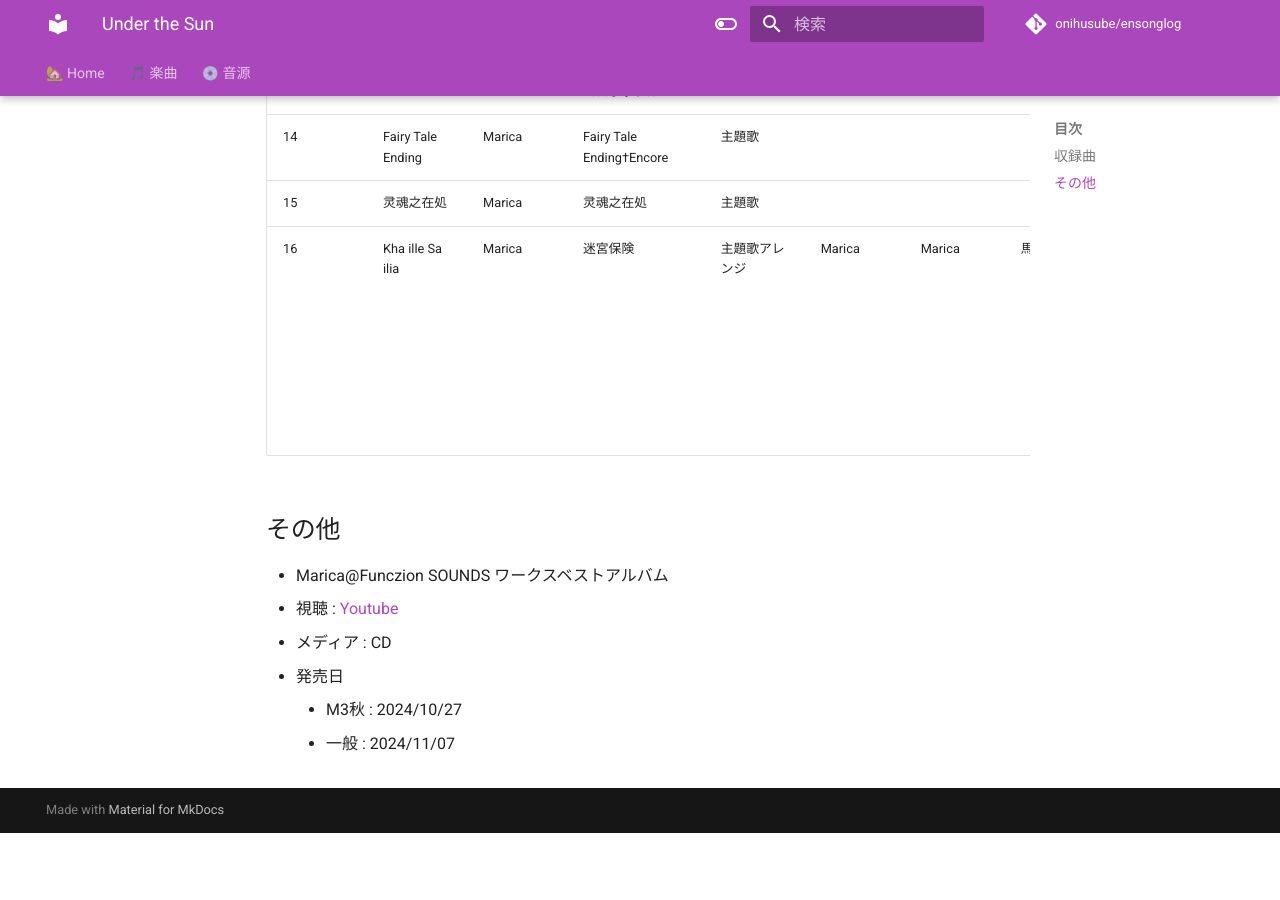
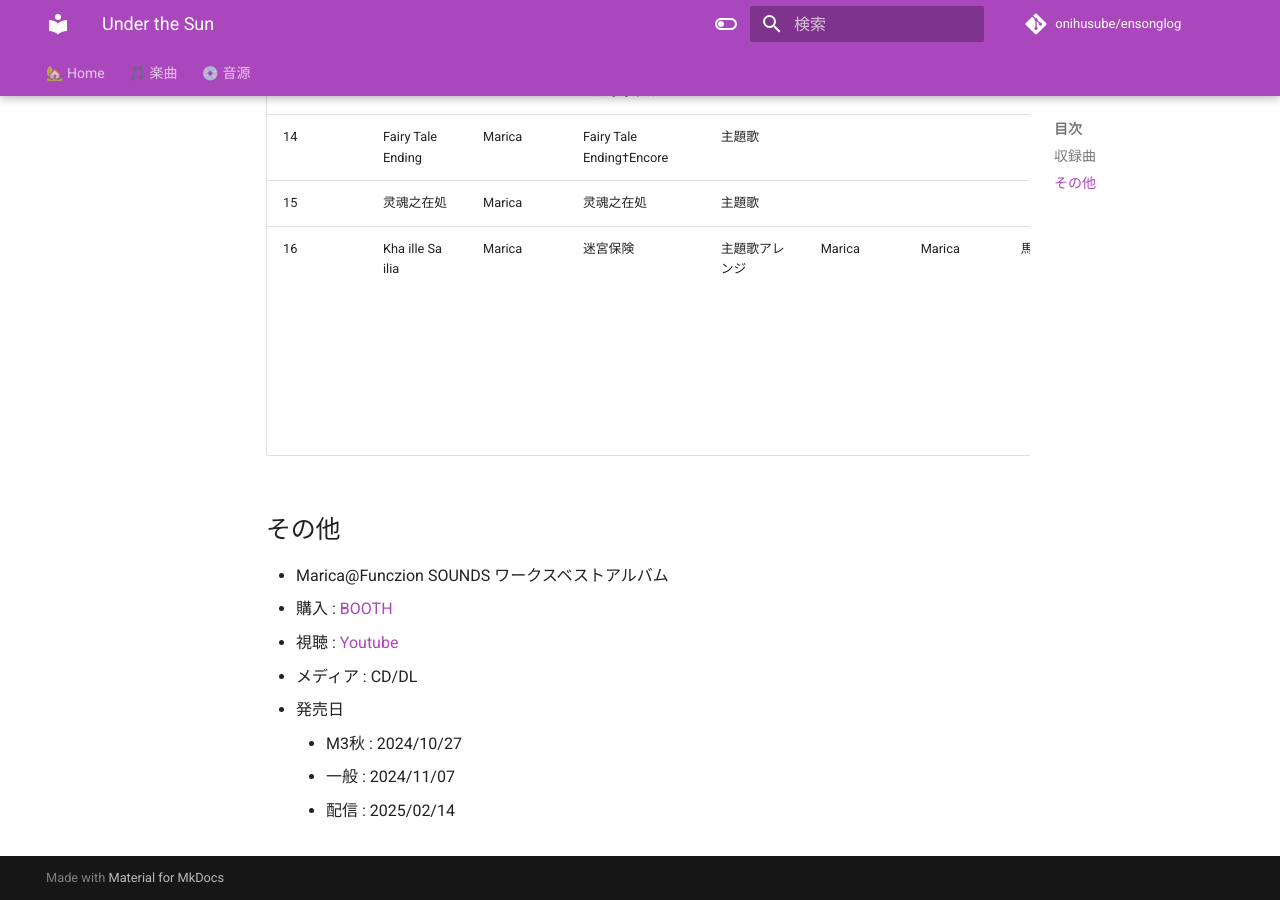
Before and after one commit to onihusube/ensonglog, an MkDocs documentation site: the page built from docs/2024/音源個別/Under the Sun.md, in a window 1280 px wide and 900 px high, scrolled down 1108 px. Built offline with MkDocs 1.6.1 and Material for MkDocs 9.7.7, drawn with Linux system fonts in a browser that asks for light colours; comment, search, counter and statistics services are not loaded; before the commit the page ends 1941 px from its top, so only the background shows below that.

Commit message:
Under the Sun DL版追記

```diff
--- a/docs/2024/音源個別/Under the Sun.md
+++ b/docs/2024/音源個別/Under the Sun.md
@@ -24,8 +24,10 @@
 ## その他
 
 - Marica@Funczion SOUNDS ワークスベストアルバム
+- 購入 : [BOOTH](https://funczion.booth.pm/items/6575630)
 - 視聴 : [Youtube](https://www.youtube.com/watch?v=MgXK2k56VSw)
-- メディア : CD
+- メディア : CD/DL
 - 発売日
     - M3秋 : 2024/10/27
     - 一般 : 2024/11/07
+    - 配信 : 2025/02/14
```
Also changed, not shown: docs/2025/音源.md (+2 -0 lines).
